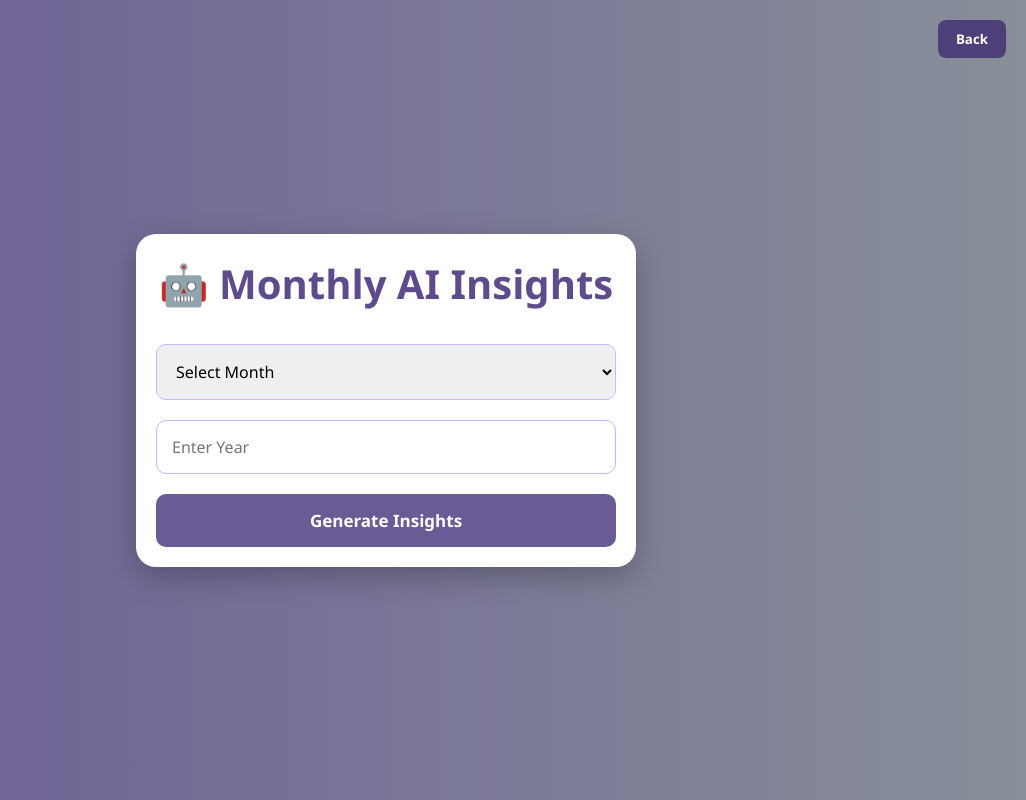
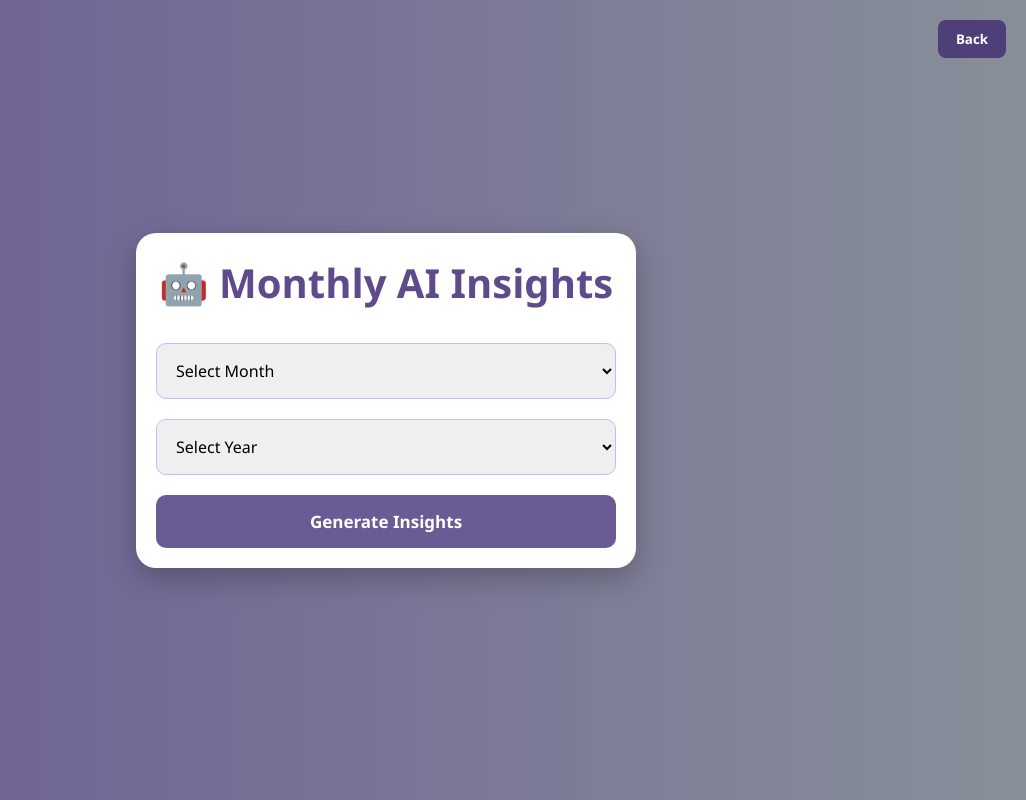
Before and after one commit to sahithi1123/Expense_Tracker, a React app in the folder app/: page /minsights in a window 1280 px wide. Shown: the whole page, without its empty margins (254-1280 px from the left). Built offline with nearby package versions, Linux system fonts and the light colour scheme; the HTML template or start-up script is replaced by a standard one.

Commit message:
Update MonthlyInsights.jsx

```diff
--- a/app/src/components/MonthlyInsights.jsx
+++ b/app/src/components/MonthlyInsights.jsx
@@ -75,13 +75,22 @@ function MonthlyInsights() {
 
                     </select>
 
-                    <input
-                        type="number"
-                        placeholder="Enter Year"
-                        value={year}
-                        onChange={(e) => setYear(e.target.value)}
-                        style={styles.input}
-                    />
+                    <select
+                    value={year}
+                    onChange={(e) => setYear(e.target.value)}
+                    style={styles.input}
+                    >
+
+                    <option value="">
+                    Select Year
+                    </option>
+
+                    <option value="2023">2023</option>
+                    <option value="2024">2024</option>
+                    <option value="2025">2025</option>
+                    <option value="2026">2026</option>
+
+                    </select>
 
                     <button
                         style={styles.button}
```
